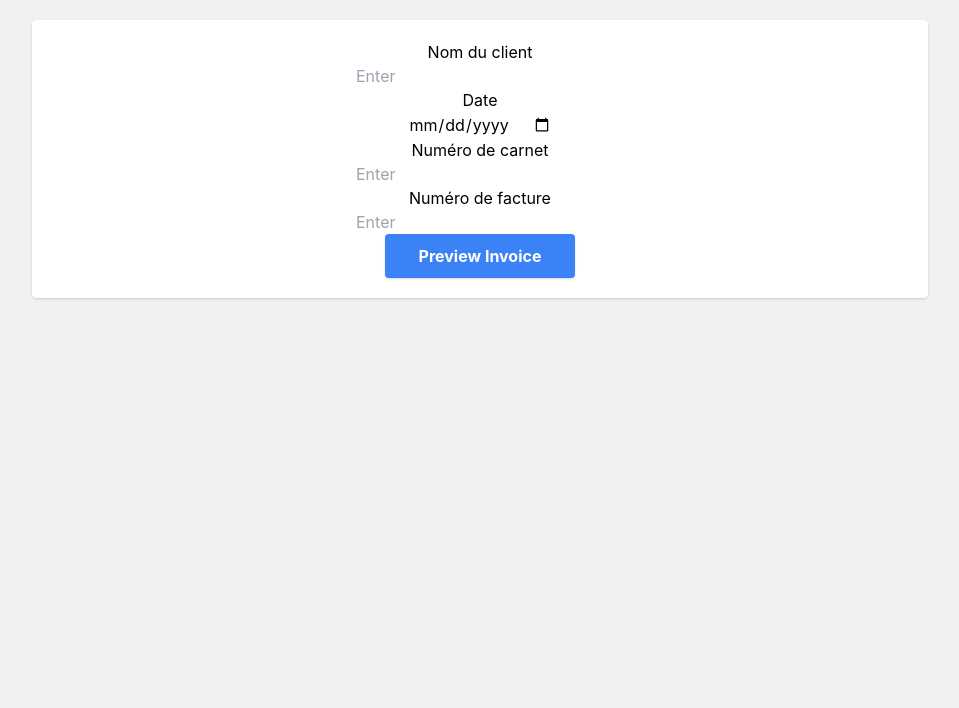
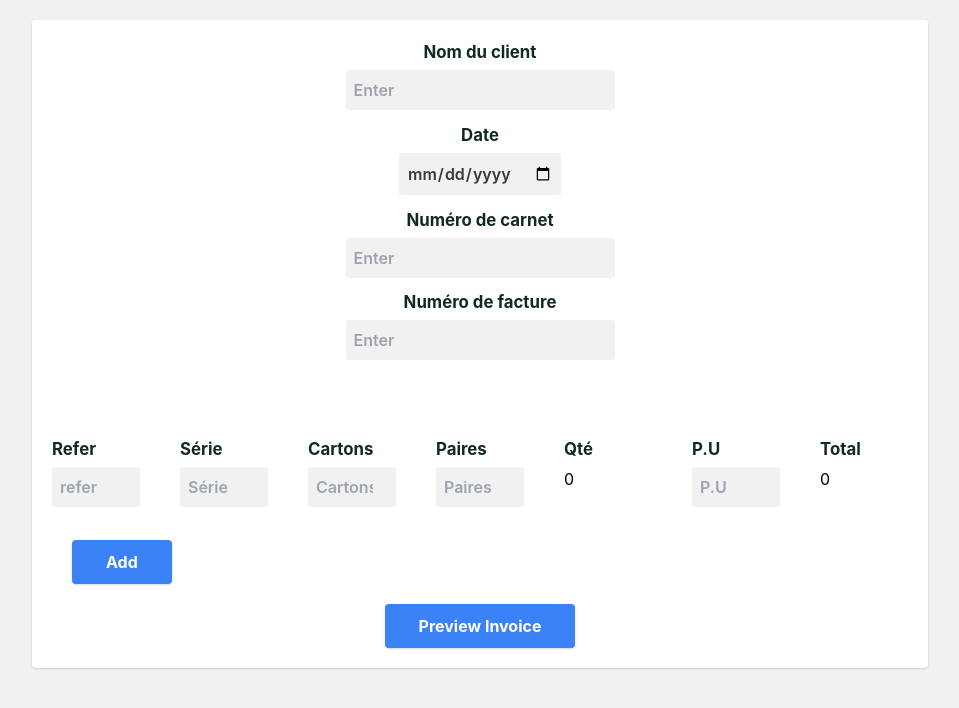
Before and after one commit to THETOTOJ/Invoice, a React (Create React App) app: page / in a window 1280 px wide. Shown: the top 708 px of the page, without its empty margins (160-1119 px from the left). Built offline with nearby package versions, Linux system fonts and the light colour scheme; the HTML template or start-up script is replaced by a standard one.

Commit message:
Table phase one only one item

```diff
--- a/src/App.js
+++ b/src/App.js
@@ -4,6 +4,7 @@ import Table from "./components/Table";
 import Header from "./components/Header";
 import Notes from "./components/Notes";
 import Info from "./components/Info"
+import TableForm from "./components/TableForm";
 function App() {
   const [showInvoice, setShowInvoice] = useState(false)
   const [client, setClient  ] = useState("")
@@ -12,6 +13,14 @@ function App() {
   const [bookNbr, setBookNbr  ] = useState("")
   const [notes, setNotes  ] = useState("")
 
+  const [refer, setRefer] = useState()
+  const [serie, setSerie  ] = useState("")
+  const [box, setBox  ] = useState("")
+  const [pair, setPair  ] = useState("")
+  const [qty, setQty  ] = useState("")
+  const [pu, setPu  ] = useState("")
+  const [total, setTotal  ] = useState("")
+  const [list, setList  ] = useState("")
 
 
   const handlePrint = () => {
@@ -24,9 +33,18 @@ function App() {
     <div>
     <Header handlePrint={handlePrint}/>
     <Info client={client} date={date} invoiceNbr={invoiceNbr} bookNbr={bookNbr} />
-    <Table />
+    <Table
+                 refer={refer}
+                 serie={serie}
+                 box={box}
+                 pair={pair}
+                 qty={qty}
+                 pu={pu}
+                 total={total}/>
     <Notes />
-    <button onClick={() => setShowInvoice(false)}>Edit Information</button>
+    <button className="m-5 bg-blue-500 text-white font-bold py-2 px-8 rounded shadow border-2
+      border-blue-500 hover:bg-transparent hover:text-blue-500 transition-all
+      duration-300" onClick={() => setShowInvoice(false)}>Edit Information</button>
     </div> : (
       <>
       {/* Client, invoice number, date, numero carnet, notes*/}
@@ -75,6 +93,26 @@ function App() {
         />
 
 
+                <article>
+                <TableForm
+                  refer={refer}
+                  setRefer={setRefer}
+                  serie={serie}
+                  setSerie={setSerie}
+                  box={box}
+                  setBox={setBox}
+                  pair={pair}
+                  setPair={setPair}
+                  qty={qty}
+                  setQty={setQty}
+                  pu={pu}
+                  setPu={setPu}
+                  list={list}
+                  setList={setList}
+                  total={total}
+                  setTotal={setTotal}
+                />
+              </article>
 
       <button onClick={() => setShowInvoice(true)} className="bg-blue-500 text-white font-bold py-2 px-8 rounded shadow border-2
       border-blue-500 hover:bg-transparent hover:text-blue-500 transition-all
--- a/src/components/Header.js
+++ b/src/components/Header.js
@@ -9,11 +9,15 @@ export default function Header({handlePrint}) {
       </div>
       <div>
         <ul className="flex items-center justify-between flex-wrap">
-          <li>
-            <button onClick={handlePrint} className="btn btn-print">Imprimer(working) </button>
+          <li className='mx-2'>
+            <button onClick={handlePrint} className="bg-gray-500 text-white font-bold py-2 px-8 rounded shadow border-2
+      border-gray-500 hover:bg-transparent hover:text-gray-500 transition-all
+      duration-300">Imprimer(working) </button>
           </li>
           <li>
-            <button className="btn btn-download">Télécharger(not yet)</button>
+            <button className="bg-green-500 text-white font-bold py-2 px-8 rounded shadow border-2
+      border-green-500 hover:bg-transparent hover:text-green-500 transition-all
+      duration-300">Télécharger(not yet)</button>
           </li>
         </ul>
       </div>
--- a/src/components/Info.js
+++ b/src/components/Info.js
@@ -3,11 +3,11 @@ import React from 'react'
 export default function Info({client,date,bookNbr,invoiceNbr}) {
   return (
     <div className="flex test">
-    <section className="mt-5 ">
+    <section className="mt-5 p-1 ">
       <h2 className="text-xl">Client:&nbsp;{client}</h2>
       <h2 className="text-xl"> Date:&nbsp;{date}</h2>
     </section>
-    <section className="mt-5">
+    <section className="mt-5 p-1">
     <h2 className="text-xl">Numero Carnet:&nbsp;{bookNbr}</h2>
     <h2 className="text-xl">Numero facture:&nbsp;{invoiceNbr}</h2>
     </section>
--- a/src/components/Table.js
+++ b/src/components/Table.js
@@ -1,9 +1,41 @@
 import React from 'react'
 
-export default function Table() {
-  return (
+export default function Table({
+  serie,
+  refer,
+  box,
+  pair,
+  qty,
+  pu,
+  total,
+
+}) {
+    return (
     <>
-    <div className="my-5"> TABLE</div>
+      <table width="100%">
+        <thead>
+          <tr className='bg-gray-200 p-1'>
+            <td>Réf.</td>
+            <td>Série</td>
+            <td>Cartons</td>
+            <td>Paires</td>
+            <td>Qté</td>
+            <td>P.U.</td>
+            <td>Prix Total T.T.C</td>
+          </tr>
+        </thead>
+        <tbody>
+          <tr>
+            <td>{refer}</td>
+            <td>{serie}</td>
+            <td>{box}</td>
+            <td>{pair}</td>
+            <td>{qty}</td>
+            <td>{pu}</td>
+            <td>{total}</td>
+          </tr>
+        </tbody>
+      </table>
     </>
   )
 }
--- /dev/null
+++ b/src/components/TableForm.js
@@ -0,0 +1,130 @@
+import { List } from "@material-ui/core"
+import React, { useState, useEffect } from "react"
+import {v4 as uuidv4} from "uuid"
+import { toast, ToastContainer } from "react-toastify"
+import "react-toastify/dist/ReactToastify.css"
+
+export default function TableForm({
+    serie,
+    setSerie,
+    refer,
+    setRefer,
+    box,
+    setBox,
+    pair,
+    setPair,
+    qty,
+    setQty,
+    pu,
+    setPu,
+    total,
+    setTotal,
+    list,
+    setList
+}) {
+
+    const handleSubmit = (e) => {
+        e.preventDefault()
+        if (!refer || !serie || !box) {
+            toast.error("Please fill in all inputs")
+          } else {
+        const newItems = {
+            id: uuidv4(),
+            refer,
+            serie,
+            box,
+            pair,
+            qty,
+            pu,
+            total,
+        }
+        setRefer("")
+        setSerie("")
+        setBox("")
+        setQty("")
+        setPair("")
+        setQty("")
+        setPu("")
+        setTotal("")
+        setList([...List, newItems])
+        console.log(list)
+
+    }}
+
+    useEffect(() => {
+        const calculateQty = (qty) => {
+          setQty(box * pair)
+        }
+        calculateQty(qty)
+    })
+    useEffect(() => {
+        const calculateTotal = (total) => {
+          setTotal(qty * pu)
+        }
+        calculateTotal(total)
+    })
+
+  return (
+    <>
+    <form onSubmit={handleSubmit}>
+    <div className='md:grid grid-cols-7 gap-10 md:mt-16'>
+    <div className='flex flex-col '>
+    <label htmlFor='refer'>Refer</label>
+    <input type = "text"
+    name="refer"
+    id="refer"
+    placeholder='refer'
+    value={refer}
+    onChange={(e) => setRefer(e.target.value)}
+    />
+
+    </div>
+    <div className='flex flex-col'>
+    <label htmlFor='serie'>Série</label>
+    <input type = "text"
+    name="serie"
+    id="serie"
+    placeholder='Série'
+    value={serie}
+    onChange={(e) => setSerie(e.target.value)}
+    />
+    </div>
+    <div className='flex flex-col'>
+    <label htmlFor='box'>Cartons</label>
+    <input type = "number" name="box" id="box"
+    placeholder='Cartons' value={box}
+    onChange={(e) => setBox(e.target.value)}
+    />
+    </div>
+    <div className='flex flex-col'>
+    <label htmlFor='pair'>Paires</label>
+    <input type = "number" name="pair" id="pair"
+    placeholder='Paires' value={pair}
+    onChange={(e) => setPair(e.target.value)}
+    />
+    </div>
+    <div className='flex flex-col'>
+    <label htmlFor='qty'>Qté</label>
+    <p>{qty}</p>
+    </div>
+    <div className='flex flex-col'>
+    <label htmlFor='P.U'>P.U</label>
+    <input type = "number" name="P.U" id="P.U"
+    placeholder='P.U' value={pu}
+    onChange={(e) => setPu(e.target.value)}
+    />
+    </div>
+    <div className='flex flex-col'>
+    <label htmlFor='P.U'>Total</label>
+    <p>{total}</p>
+
+    </div>
+    </div>
+    <button className="m-5 bg-blue-500 text-white font-bold py-2 px-8 rounded shadow border-2
+      border-blue-500 hover:bg-transparent hover:text-blue-500 transition-all
+      duration-300" type="submit">Add</button>
+    </form>
+
+    </>
+  )
+}
--- a/src/index.css
+++ b/src/index.css
@@ -8,11 +8,27 @@ body {
   background-color: #f1f1f1;
 }
 
+button{
+  user-select: none;
+}
 code {
   font-family: source-code-pro, Menlo, Monaco, Consolas, 'Courier New',
     monospace;
 }
-
+input, textarea{
+  background-color: #f1f1f1;
+  padding: 0.5rem;
+  border-radius: 0.2rem;
+  margin-bottom: 0.8rem;
+  color: #393939;
+  font-weight: 600;
+}
+label{
+  font-size: 1.05rem;
+  font-weight: bold;
+  color: #112827;
+  margin-bottom: 0.3rem;
+}
 .test{
   justify-content: space-between; /* Can be changed in the live sample */
 
```
